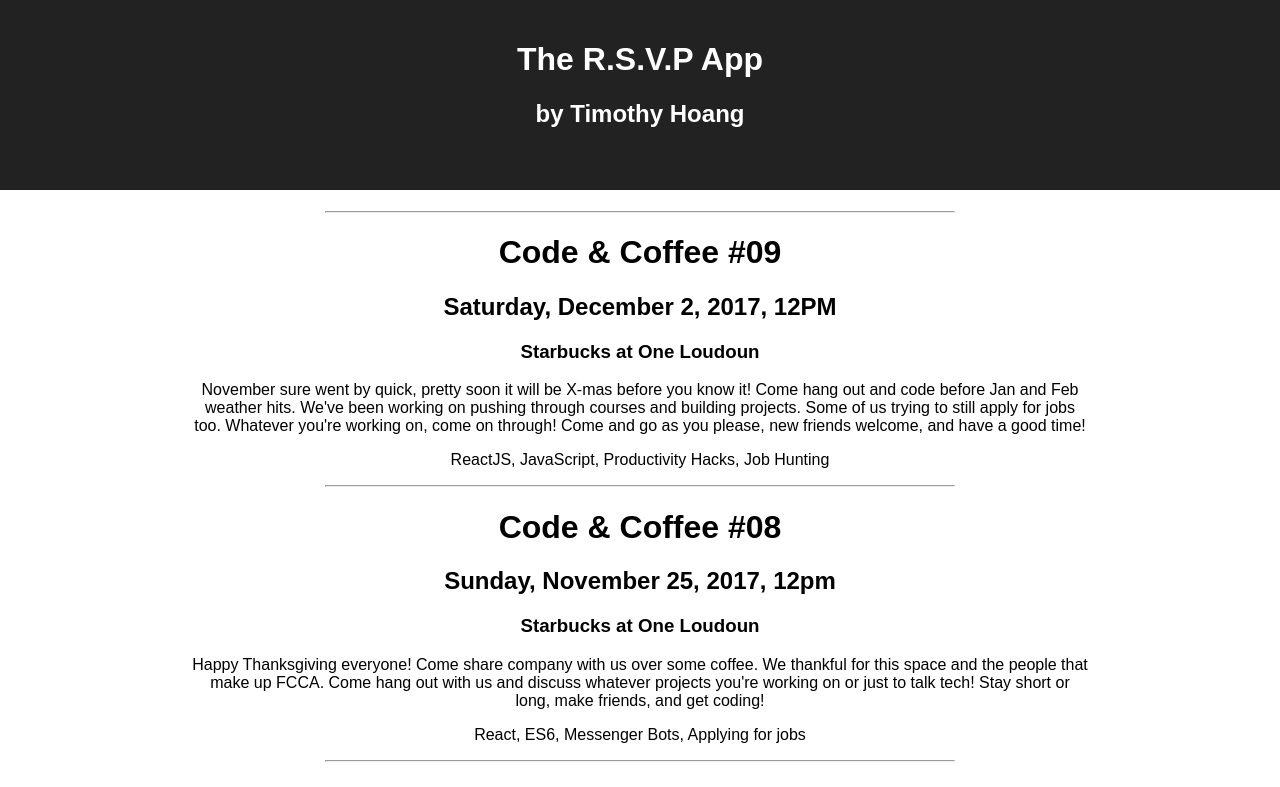
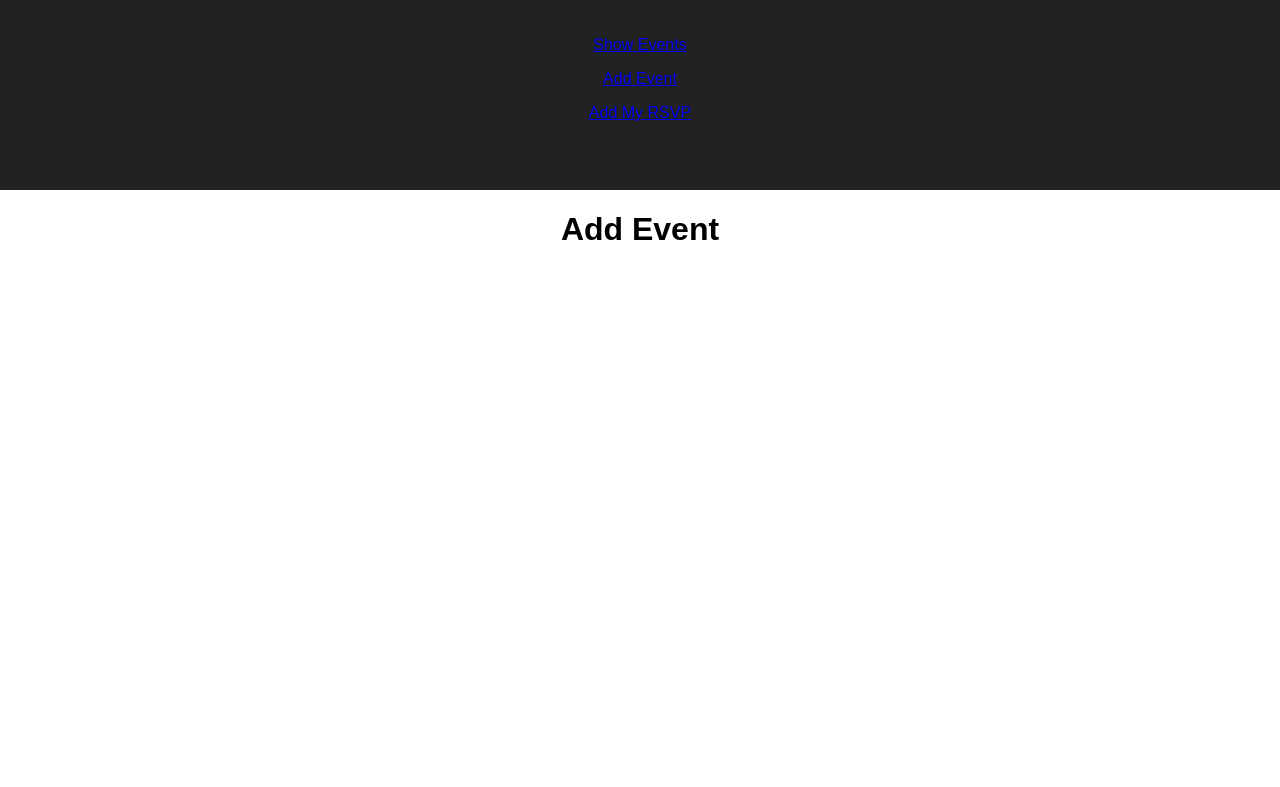
Before and after one commit to timOTdev/0028_respondez_app, a React (Create React App) app: page /add-event in a window 1280 px wide. Shown: the top 787 px of the page. Built offline with nearby package versions, Linux system fonts and the light colour scheme.

Commit message:
Add basic routing

```diff
--- a/package.json
+++ b/package.json
@@ -3,8 +3,9 @@
   "version": "0.1.0",
   "private": true,
   "dependencies": {
-    "react": "^16.1.1",
-    "react-dom": "^16.1.1",
+    "react": "^16.2.0",
+    "react-dom": "^16.2.0",
+    "react-router-dom": "^4.2.2",
     "react-scripts": "1.0.17"
   },
   "scripts": {
--- a/public/index.html
+++ b/public/index.html
@@ -19,7 +19,7 @@
       work correctly both with client-side routing and a non-root public URL.
       Learn how to configure a non-root public URL by running `npm run build`.
     -->
-    <title>React App</title>
+    <title>The RSVP App by Timothy Hoang</title>
   </head>
   <body>
     <noscript>
--- /dev/null
+++ b/src/AddEvent.js
@@ -0,0 +1,14 @@
+import React, { Component } from 'react';
+import './App.css';
+
+class AddEvent extends Component {
+    render() {
+      return (
+        <div>
+            <h1>Add Event</h1>
+        </div>
+      );
+    }
+  }
+
+export default AddEvent;
--- /dev/null
+++ b/src/AddRsvp.js
@@ -0,0 +1,14 @@
+import React, { Component } from 'react';
+import './App.css';
+
+class AddRsvp extends Component {
+    render() {
+      return (
+        <div>
+            <h1>Add RSVP</h1>
+        </div>
+      );
+    }
+  }
+
+export default AddRsvp;
--- a/src/App.js
+++ b/src/App.js
@@ -1,19 +1,17 @@
-import React, { Component } from 'react'
-import './App.css'
-import Events from './Events'
+import React, { Component } from 'react';
+import './App.css';
+import Header from './Header'
+import Main from './Main';
 
 class App extends Component {
   render() {
     return (
       <div className="App">
-        <header className="App-header">
-          <h1>The R.S.V.P App</h1>
-          <h2>by Timothy Hoang</h2>
-        </header>
-        <Events />
+          <Header />
+          <Main />
       </div>
-    );
+    )
   }
 }
 
-export default App
+export default App;
--- /dev/null
+++ b/src/Header.js
@@ -0,0 +1,19 @@
+import React, { Component } from 'react';
+import './App.css';
+import { Link } from 'react-router-dom';
+
+class Header extends Component {
+    render() {
+      return (
+        <div className="App">
+          <header className="App-header">
+            <p><Link to='/'>Show Events</Link></p>
+            <p><Link to='/add-event'>Add Event</Link></p>
+            <p><Link to='/add-rsvp'>Add My RSVP</Link></p>
+          </header>
+        </div>
+      )
+    }
+  }
+
+export default Header;
--- /dev/null
+++ b/src/Main.js
@@ -0,0 +1,22 @@
+import React, { Component } from 'react';
+import './App.css';
+import { Switch, Route } from 'react-router-dom';
+import ShowEvents from './ShowEvents';
+import AddEvent from './AddEvent';
+import AddRsvp from './AddRsvp';
+
+class Main extends Component {
+    render() {
+      return (
+        <main>
+          <Switch>
+              <Route exact path='/' component={ShowEvents} />
+              <Route path='/add-event' component={AddEvent} />
+              <Route path='/add-rsvp' component={AddRsvp} />
+          </Switch>
+        </main>
+      );
+    }
+  }
+
+export default Main;
--- /dev/null
+++ b/src/ShowEvents.js
@@ -0,0 +1,64 @@
+import React, { Component } from 'react';
+import './App.css';
+
+function Event(props) {
+  return (
+    <div id={props.id}>
+      <h1>{props.name}</h1>
+      <h2>{props.time}</h2>
+      <h3>{props.location}</h3>
+      <p>{props.desc}</p>
+      <p>{props.topics || null}</p>
+    </div>
+  );
+}
+
+class ShowEvents extends Component {
+  render() {
+    return (
+      <div className="events">
+        <hr id="divider" />
+        <Event id="11"
+               name="Code & Coffee #09"
+               time="Saturday, December 2, 2017, 12PM"
+               location="Starbucks at One Loudoun"
+               desc="November sure went by quick, pretty soon it will be X-mas before you know it!
+
+               Come hang out and code before Jan and Feb weather hits. We've been working on pushing through courses and building projects. Some of us trying to still apply for jobs too. Whatever you're working on, come on through!
+
+               Come and go as you please, new friends welcome, and have a good time!"
+               topics="ReactJS, JavaScript, Productivity Hacks, Job Hunting"
+        />
+        <hr id="divider" />
+        <Event id="10"
+               name="Code & Coffee #08"
+               time="Sunday, November 25, 2017, 12pm"
+               location="Starbucks at One Loudoun"
+               desc="Happy Thanksgiving everyone!
+               Come share company with us over some coffee. We thankful for this space and the people that make up FCCA.
+
+               Come hang out with us and discuss whatever projects you're working on or just to talk tech! Stay short or long, make friends, and get coding!"
+               topics="React, ES6, Messenger Bots, Applying for jobs"
+        />
+        <hr id="divider" />
+        <Event id="9"
+               name="FIELD TRIP: DC Networking Event"
+               time="Sunday, November 11, 2017"
+               location="Starbucks at One Loudoun"
+               desc="Link to the MeetUp event here: https://www.meetup.com/ITprofessionals/events/244235345/
+
+               Hey guys, we're headed to a social/networking event for tech folks. We won't be having our Code and Coffee #08 this week obviously.
+
+               - Leaving Wiehle-Reston East Metro station at 11AM
+               - Arriving at Foggy-Bottom GWU station and walk over to the event
+               - No specified end time for the event so I think we will stay until 3PM
+               - Message me on PM or Flock if you need my phone number to link up
+
+               -Tim"
+        />
+      </div>
+    )
+  }
+}
+
+export default ShowEvents;
--- a/src/index.js
+++ b/src/index.js
@@ -1,10 +1,14 @@
 import React from 'react';
 import ReactDOM from 'react-dom';
+import { BrowserRouter } from 'react-router-dom';
+import registerServiceWorker from './registerServiceWorker';
+
 import './index.css';
 import App from './App';
-import registerServiceWorker from './registerServiceWorker';
 
 ReactDOM.render(
-  <App />,
+  <BrowserRouter>
+    <App />
+  </BrowserRouter>,
   document.getElementById('root'));
 registerServiceWorker();
```
Also changed, not shown: src/logo.svg (deleted), 1 other file (tests, documents, lock files or other folders).
